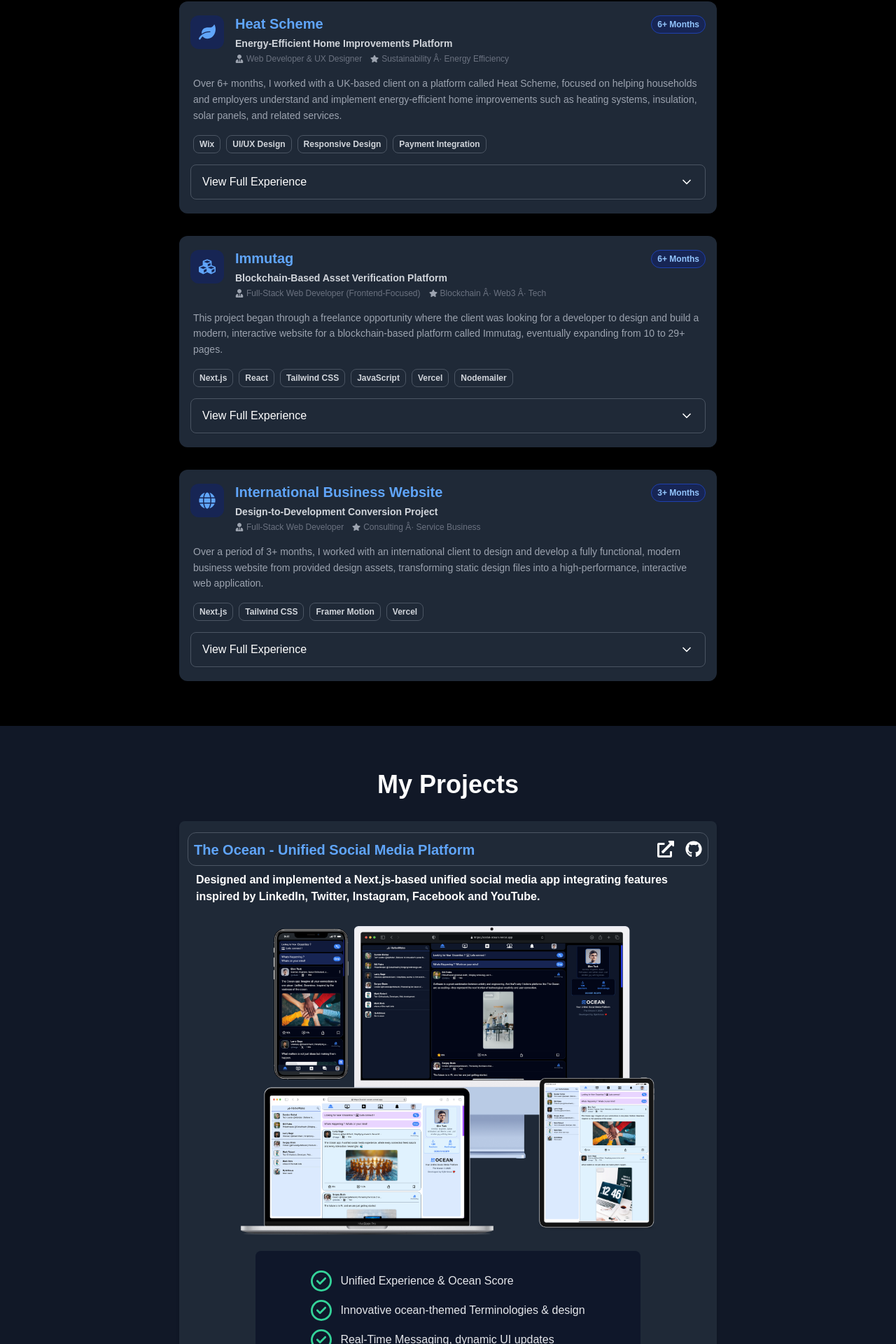
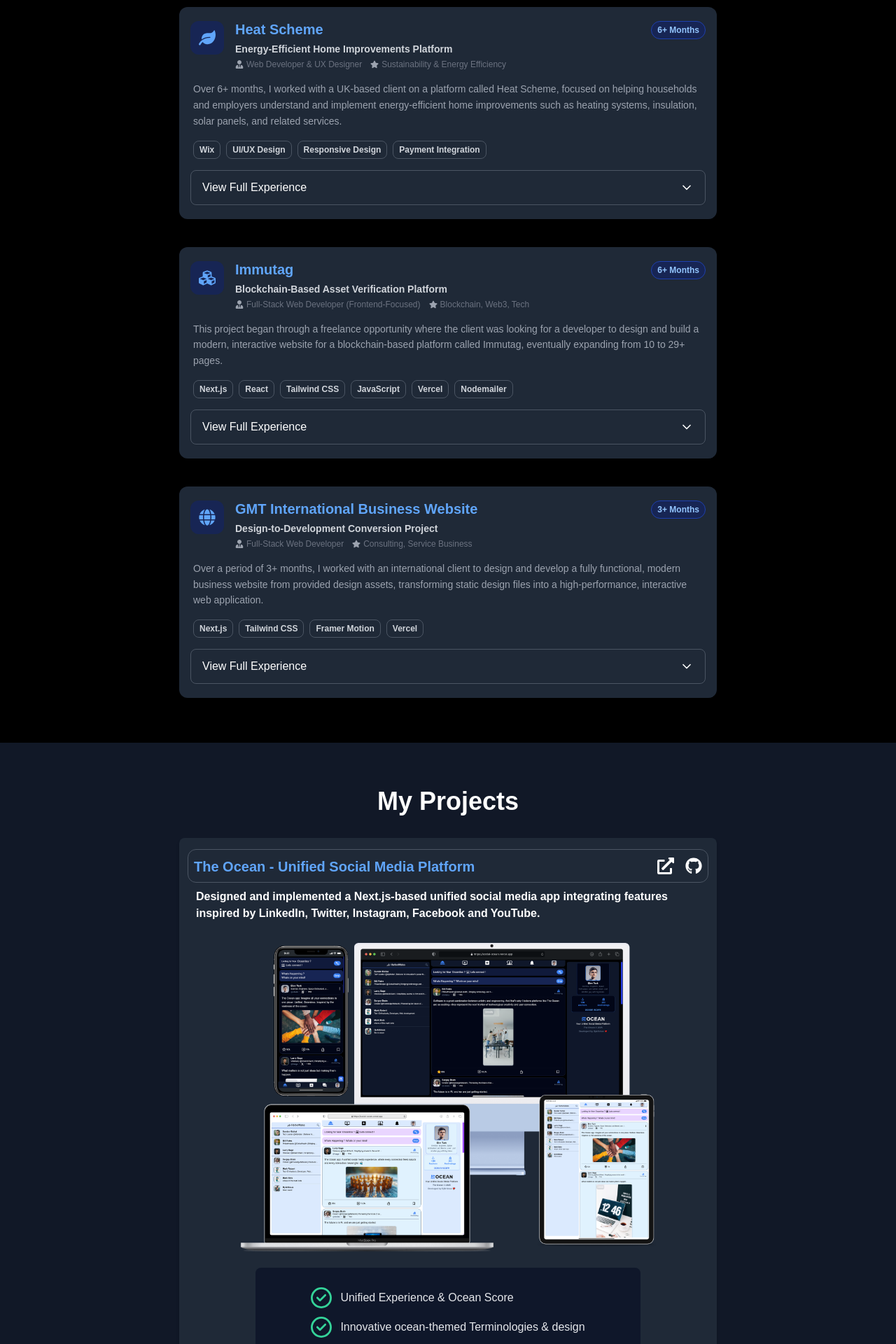
Before and after one commit to Dj-Artimus/porfolio, a Next.js app: page / in a window 1280 px wide. Shown: the part 3372-5292 px from the top of the page at 70% size. Built offline with nearby package versions, Linux system fonts and the light colour scheme.

Commit message:
Update WorkExperience.jsx

```diff
--- a/src/components/WorkExperience.jsx
+++ b/src/components/WorkExperience.jsx
@@ -16,7 +16,7 @@ const workExperiences = [
     id: 1,
     Icon: FaShoppingCart,
     title: "Maedric",
-    subtitle: "Premium Jewelry E-Commerce Platform",
+    subtitle: "Premium Jewellery & Gemstones E-Commerce Platform",
     role: "Full-Stack Developer",
     duration: "9+ Months",
     domain: "E-Commerce Â· Luxury Jewelry",
@@ -40,7 +40,7 @@ const workExperiences = [
           {
             type: "highlight",
             value:
-              "Product Discovery â†’ Wishlist â†’ Cart â†’ Checkout â†’ Payment â†’ Order History",
+              "Product Discovery > Wishlist > Cart > Checkout > Payment > Order History",
           },
           {
             type: "text",
@@ -81,7 +81,7 @@ const workExperiences = [
           {
             type: "text",
             value:
-              "This was a turning point for me because: It proved that my skills had real market value and that I wasn't just \"learning development\" â€” I was capable of delivering real-world solutions that clients trust and pay for.",
+              "This was a turning point for me because: It proved that my skills had real market value and that I wasn't just \"learning development\" — I was capable of delivering real-world solutions that clients trust and pay for.",
           },
         ],
       },
@@ -124,7 +124,7 @@ const workExperiences = [
               {
                 type: "text",
                 value:
-                  "This is one of the most critical systems of the entire platform â€” and I built it 100% myself.",
+                  "This is one of the most critical systems of the entire platform — and I built it 100% myself.",
               },
               {
                 type: "subsection",
@@ -193,7 +193,7 @@ const workExperiences = [
               {
                 type: "text",
                 value:
-                  "This is the heart of the platform â€” and I built it entirely.",
+                  "This is the heart of the platform and I built it entirely.",
               },
               {
                 type: "text",
@@ -238,7 +238,7 @@ const workExperiences = [
                       {
                         type: "list",
                         items: [
-                          "Cart merging (guest â†’ login)",
+                          "Cart merging (guest > login)",
                           "Quantity validation",
                           "Data consistency",
                         ],
@@ -534,7 +534,7 @@ const workExperiences = [
               "Designing scalable backend architectures",
               "Handling real-world client expectations",
               "Managing long-term projects (9+ months)",
-              "Thinking beyond features â†’ system-level thinking",
+              "Thinking beyond features — system-level thinking",
             ],
           },
         ],
@@ -575,7 +575,7 @@ const workExperiences = [
           {
             type: "text",
             value:
-              "Most Important: I built 100% of the Product Management System and 100% of the E-Commerce Lifecycle System â€” these are the core revenue-driving systems of any platform.",
+              "Most Important: I built 100% of the Product Management System and 100% of the E-Commerce Lifecycle System — these are the core revenue-driving systems of any platform.",
           },
         ],
       },
@@ -603,7 +603,7 @@ const workExperiences = [
     subtitle: "Energy-Efficient Home Improvements Platform",
     role: "Web Developer & UX Designer",
     duration: "6+ Months",
-    domain: "Sustainability Â· Energy Efficiency",
+    domain: "Sustainability & Energy Efficiency",
     tags: ["Wix", "UI/UX Design", "Responsive Design", "Payment Integration"],
     overview:
       "Over 6+ months, I worked with a UK-based client on a platform called Heat Scheme, focused on helping households and employers understand and implement energy-efficient home improvements such as heating systems, insulation, solar panels, and related services.",
@@ -619,7 +619,7 @@ const workExperiences = [
           {
             type: "text",
             value:
-              "This was not just a single task project â€” it evolved into a long-term collaboration, where I handled multiple aspects of design, development, responsiveness, and user experience improvements.",
+              "This was not just a single task project — it evolved into a long-term collaboration, where I handled multiple aspects of design, development, responsiveness, and user experience improvements.",
           },
         ],
       },
@@ -961,7 +961,7 @@ const workExperiences = [
           {
             type: "list",
             items: [
-              "Client continued giving more work â†’ strong trust",
+              "Client continued giving more work > strong trust",
               "Payment completed smoothly after setup",
               "Positive response on ease of collaboration",
               'Described process as "easy" (important signal)',
@@ -1001,7 +1001,7 @@ const workExperiences = [
     subtitle: "Blockchain-Based Asset Verification Platform",
     role: "Full-Stack Web Developer (Frontend-Focused)",
     duration: "6+ Months",
-    domain: "Blockchain Â· Web3 Â· Tech",
+    domain: "Blockchain, Web3, Tech",
     tags: [
       "Next.js",
       "React",
@@ -1102,7 +1102,7 @@ const workExperiences = [
               {
                 type: "list",
                 items: [
-                  "Created 3â€“4 different design versions (V1, V2, V3)",
+                  "Created 3—4 different design versions (V1, V2, V3)",
                   "Continuously refined based on client feedback",
                   "Explored different layouts, animation styles, content structures, and UX flows",
                 ],
@@ -1120,7 +1120,7 @@ const workExperiences = [
             content: [
               {
                 type: "text",
-                value: "The project expanded from 10 pages â†’ 29+ pages, including:",
+                value: "The project expanded from 10 pages > 29+ pages, including:",
               },
               {
                 type: "list",
@@ -1290,7 +1290,7 @@ const workExperiences = [
           {
             type: "text",
             value:
-              "This project wasn't just development â€” it was collaboration + problem solving. I helped by:",
+              "This project wasn't just development — it was collaboration + problem solving. I helped by:",
           },
           {
             type: "list",
@@ -1425,11 +1425,11 @@ const workExperiences = [
   {
     id: 4,
     Icon: FaGlobe,
-    title: "International Business Website",
+    title: "GMT International Business Website",
     subtitle: "Design-to-Development Conversion Project",
     role: "Full-Stack Web Developer",
     duration: "3+ Months",
-    domain: "Consulting Â· Service Business",
+    domain: "Consulting, Service Business",
     tags: ["Next.js", "Tailwind CSS", "Framer Motion", "Vercel"],
     overview:
       "Over a period of 3+ months, I worked with an international client to design and develop a fully functional, modern business website from provided design assets, transforming static design files into a high-performance, interactive web application.",
@@ -1866,7 +1866,7 @@ const ExperienceCard = ({ experience, idx }) => {
     experience;
 
   return (
-    <div className="hover:scale-[1.01] transition-all duration-300 hover:shadow-md shadow-blue-600 dark:shadow-blue-500 rounded-xl">
+    <div className="hover:scale-[1.005] transition-all duration-300 hover:shadow-md shadow-blue-600 dark:shadow-blue-500 rounded-xl">
       <motion.div
         className="bg-white dark:bg-gray-800 shadow-md rounded-xl p-4 py-5"
         initial={{ opacity: 0, y: 40 }}
@@ -1954,7 +1954,7 @@ const WorkExperience = () => (
       >
         Real-world projects. Long-term clients. Production-grade systems.
       </motion.p>
-      <div className="grid grid-cols-1 gap-8">
+      <div className="grid grid-cols-1 gap-10">
         {workExperiences.map((exp, idx) => (
           <ExperienceCard key={exp.id} experience={exp} idx={idx} />
         ))}
```
